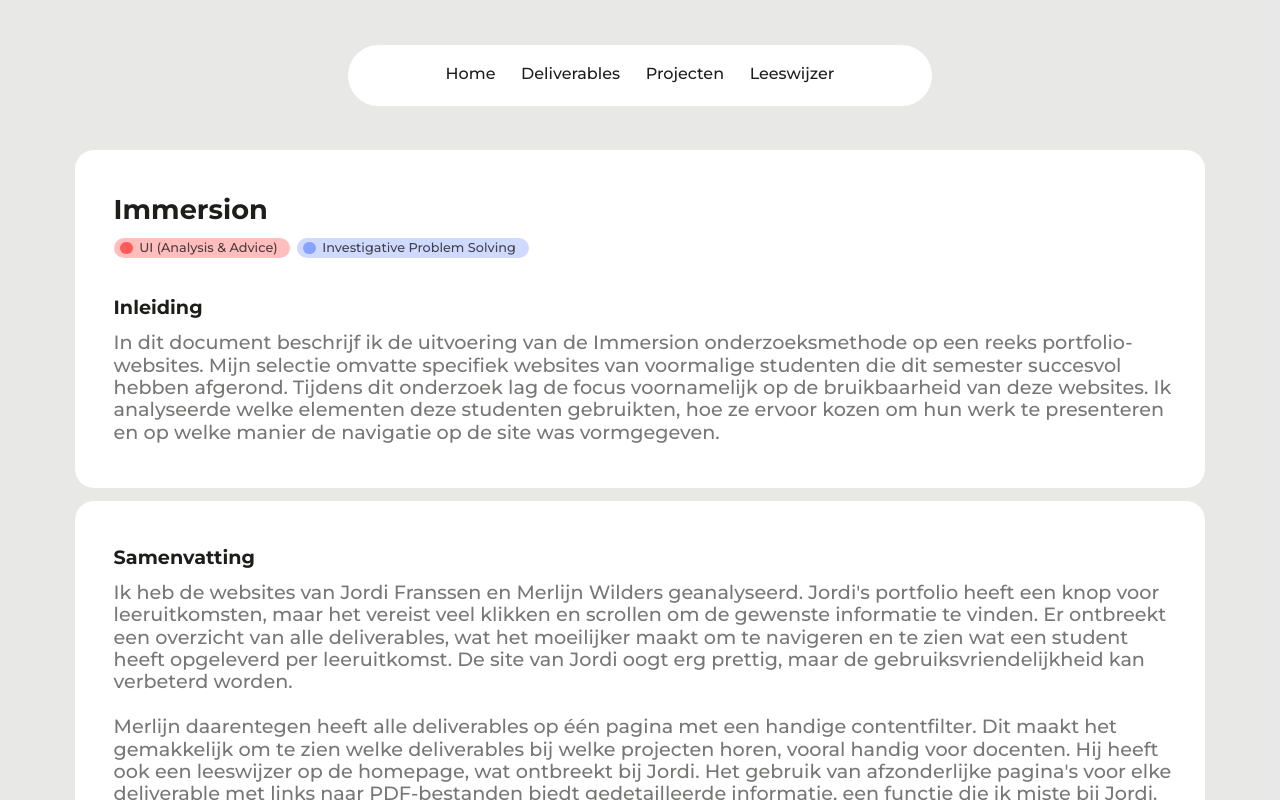
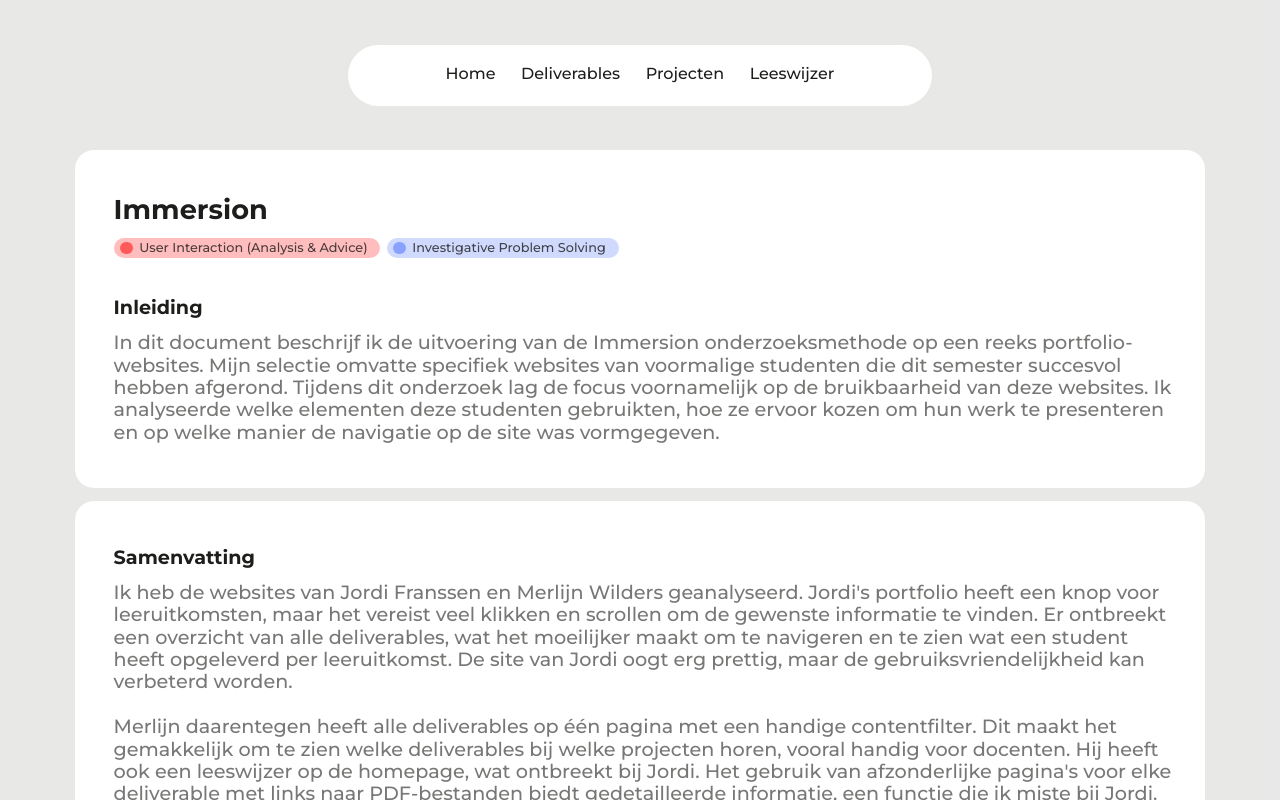
Before and after one commit to metteghijsen/semester6-website, a Nuxt app in the folder frontend/: page /deliverable/immersion in a window 1280 px wide. Shown: the top 800 px of the page. Built offline with nearby package versions, Linux system fonts and the light colour scheme.

Commit message:
Feature: Changed learning outcome name for the sake of consistency

```diff
--- a/frontend/components/ui/Textbox.vue
+++ b/frontend/components/ui/Textbox.vue
@@ -7,7 +7,7 @@
         </UiTypography>
         <div class="flex flex-row">
           <div v-if="lo1">
-            <UiLearningOutcomeBullet color="red100" bg-color="red40" label="UI (Analysis & Advice)" title="You analyse the user, the user interaction and the user experience, also taking state of the art interactive technologies into account. You select a suitable design process to be able to advise on UX interventions based on a validated UX design." />
+            <UiLearningOutcomeBullet color="red100" bg-color="red40" label="User Interaction (Analysis & Advice)" title="You analyse the user, the user interaction and the user experience, also taking state of the art interactive technologies into account. You select a suitable design process to be able to advise on UX interventions based on a validated UX design." />
           </div>
           <div v-if="lo2">
             <UiLearningOutcomeBullet color="orange100" bg-color="orange40" label="User Interaction (Execution & Validation)" title="You execute and evaluate the user experience of an interactive product. You document the development process for the stakeholders." />
```
